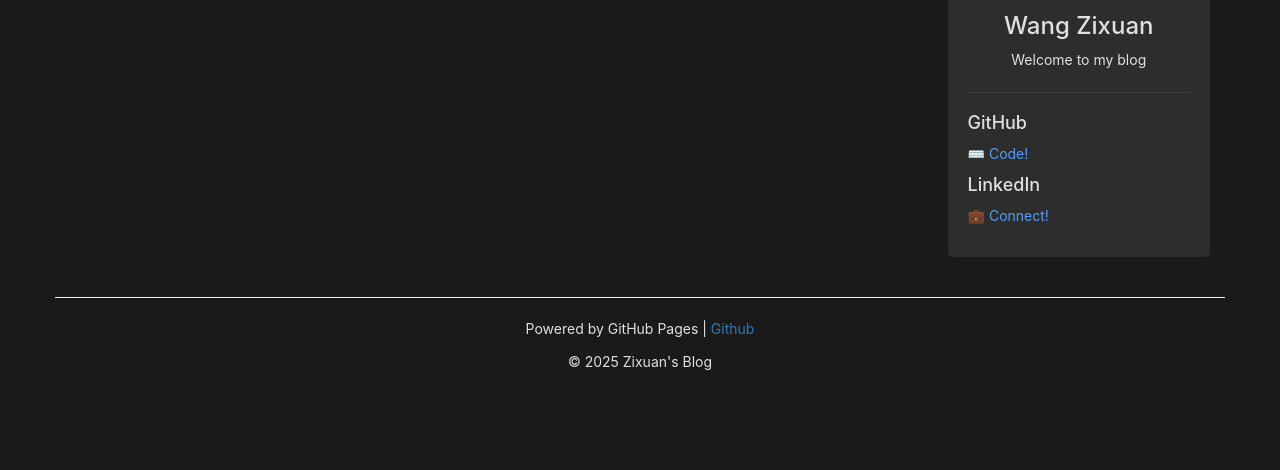
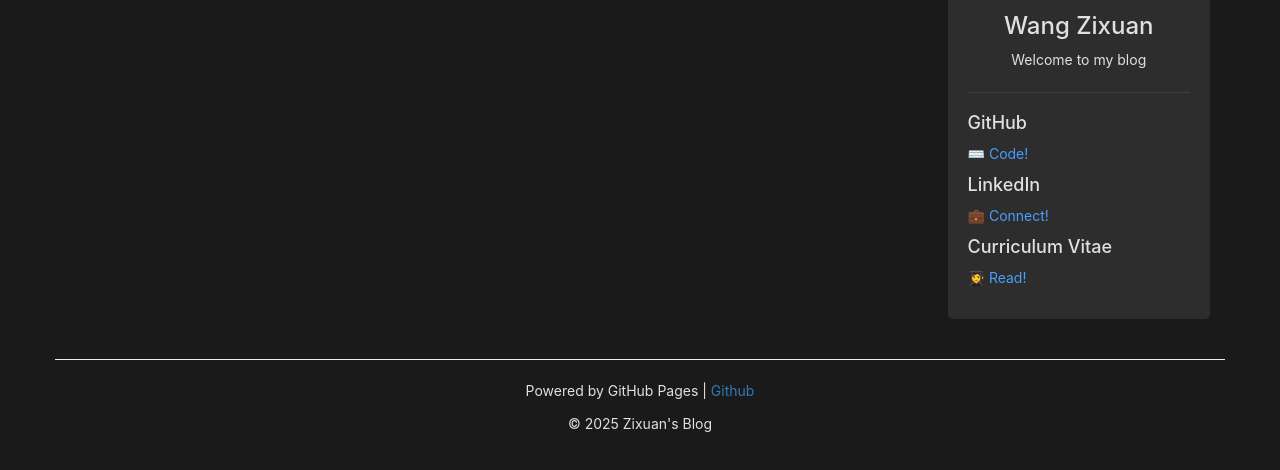
Before and after one commit to WangZixuan-nus/blog, a plain HTML site: page docs/index.html in a window 1280 px wide. Shown: the part 270-740 px from the top of the page. Drawn offline with nearby package versions, Linux system fonts and the light colour scheme; a small style sheet from the web is missing.

Commit message:
Update index.html

```diff
--- a/docs/index.html
+++ b/docs/index.html
@@ -152,6 +152,9 @@
                         <h4 style="text-align: left;">LinkedIn</h4>
                         <p style="text-align: left;"><a href="https://www.linkedin.com/in/wang-zixuan-nus" target="_blank">💼 Connect!</a></p>
 
+                        <h4 style="text-align: left;">Curriculum Vitae</h4>
+                        <p style="text-align: left;"><a href="https://wangzixuan-nus.github.io/CV/" target="_blank">👩‍🎓 Read!</a></p>
+
                      </div>
                 </div>
             </div>
```
